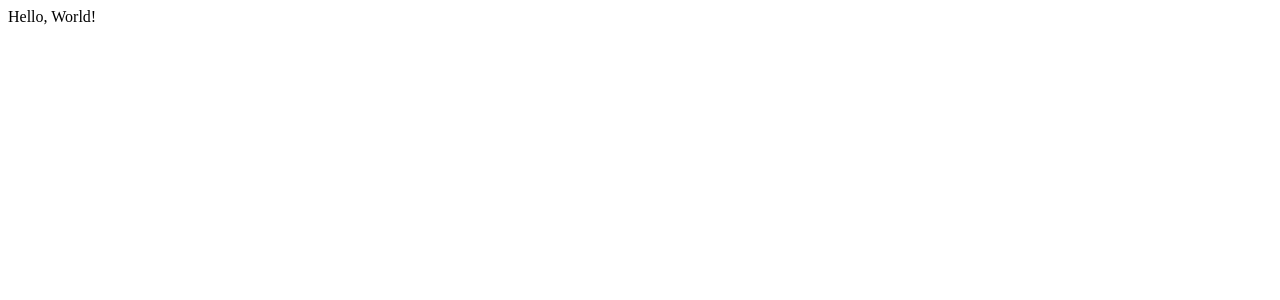
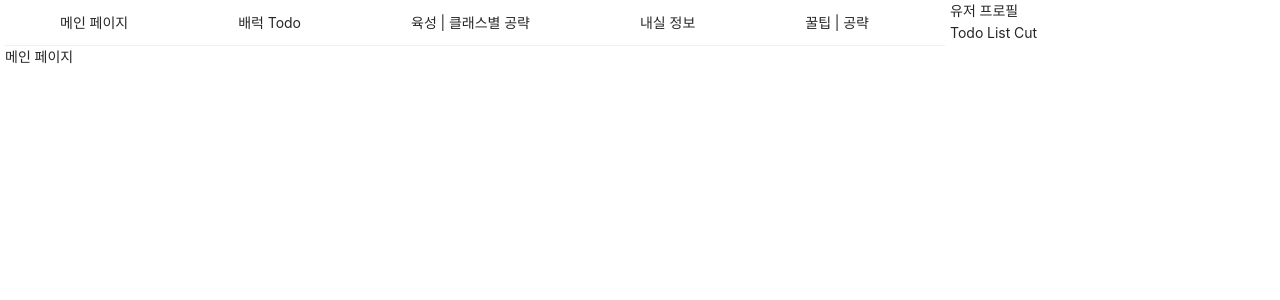
Before and after one commit to nakseono/yourLoa, a Next.js app: page / in a window 1280 px wide. Shown: the top 300 px of the page. Built offline with nearby package versions, Linux system fonts and the light colour scheme.

Commit message:
add AppLayout

```diff
--- /dev/null
+++ b/components/AppLayout.js
@@ -0,0 +1,33 @@
+import React from "react";
+import { Col, Row } from "antd";
+import Link from "next/link";
+import "antd/dist/antd.css";
+import styled from "styled-components";
+
+import NavBar from "./NavBar";
+import UserProfile from "./UserProfile";
+import TodoListCut from "./TodoListCut";
+
+const AppLayout = ({ children }) => {
+  return (
+    <Row>
+      <Col
+        style={{
+          width: "950px",
+          paddingLeft: "5px",
+          paddingRight: "5px",
+          // backgroundColor: "gray",
+        }}
+      >
+        <NavBar />
+        <div>{children}</div>
+      </Col>
+      <Col>
+        <UserProfile />
+        <TodoListCut />
+      </Col>
+    </Row>
+  );
+};
+
+export default AppLayout;
--- /dev/null
+++ b/components/TodoListCut.js
@@ -0,0 +1,7 @@
+import React from "react";
+
+const TodoListCut = () => {
+  return <div>Todo List Cut</div>;
+};
+
+export default TodoListCut;
--- /dev/null
+++ b/pages/_app.js
@@ -0,0 +1,16 @@
+import React from "react";
+import styled from "styled-components";
+
+const ComponentWrapper = styled.div`
+  padding: 20px 30px;
+`;
+
+const App = ({ Component }) => {
+  return (
+    // <ComponentWrapper>
+    <Component styled={{ padding: "20px 30px" }} />
+    // </ComponentWrapper>
+  );
+};
+
+export default App;
--- a/pages/index.js
+++ b/pages/index.js
@@ -1,7 +1,13 @@
 import React from "react";
 
+import AppLayout from "../components/AppLayout.js";
+
 const Main = () => {
-  return <div>Hello, World!</div>;
+  return (
+    <AppLayout>
+      <div>메인 페이지</div>
+    </AppLayout>
+  );
 };
 
 export default Main;
```
Also changed, not shown: 1 other file (tests, documents, lock files or other folders).
